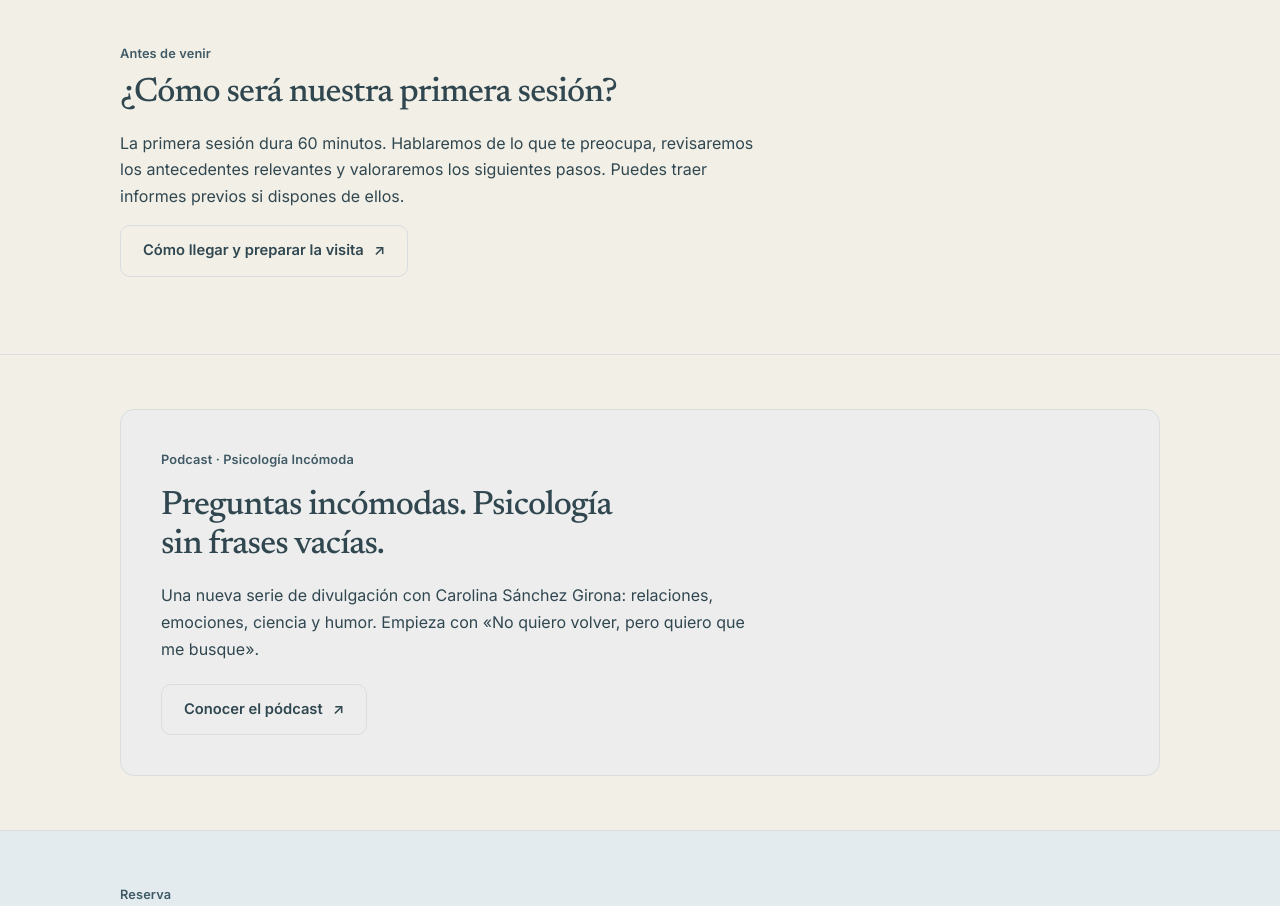
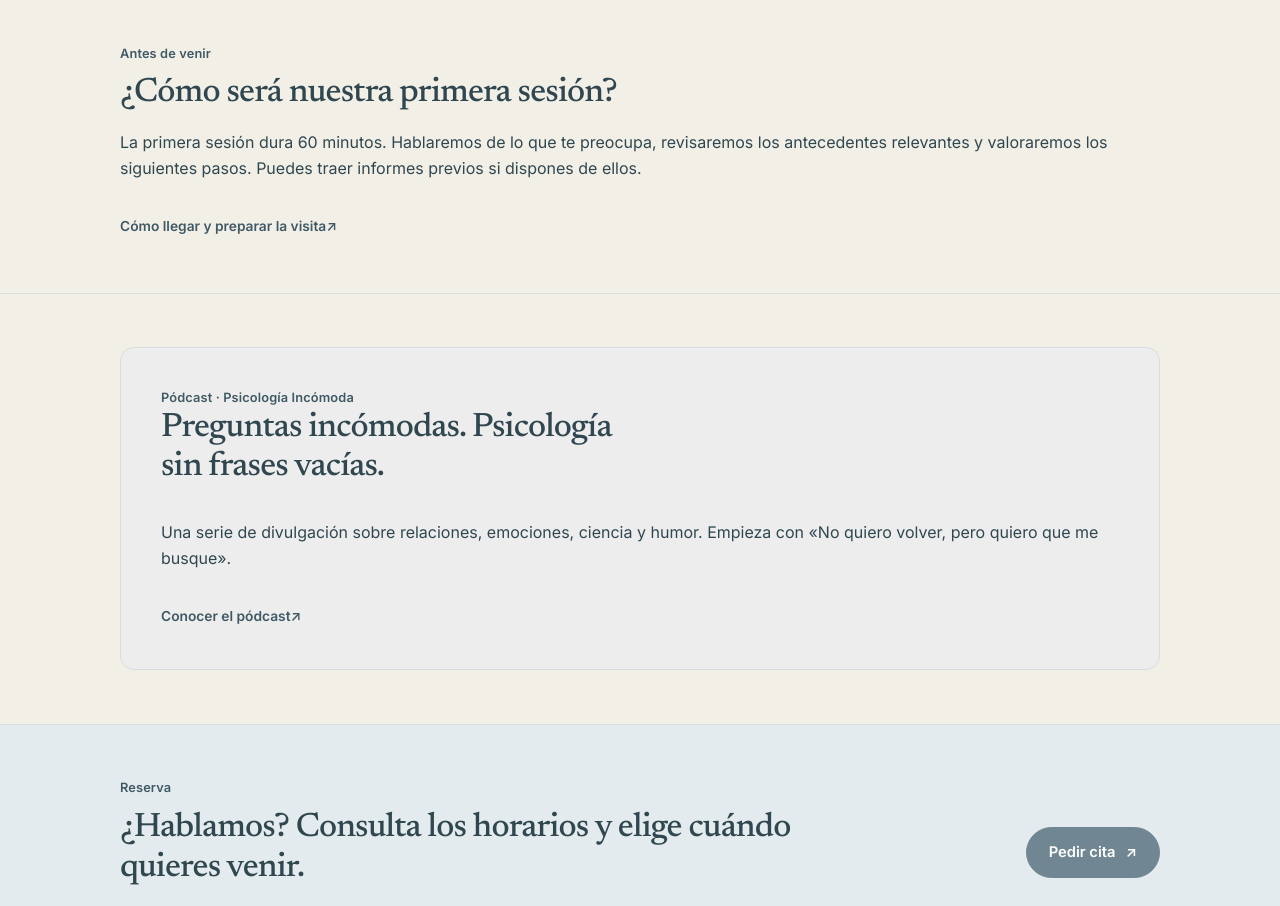
Before and after one commit to carolinasanchezgirona/Portfolio-Carolina, a Next.js app: page / in a window 1280 px wide. Shown: the part 3680-4586 px from the top of the page. Built offline with nearby package versions, Linux system fonts and the light colour scheme.

Commit message:
Recompose first-visit and podcast sections into balanced editorial rows

```diff
--- a/app/page.tsx
+++ b/app/page.tsx
@@ -243,26 +243,28 @@ export default function HomePage() {
         </div>
       </section>
 
-      <section className="editorial-section" aria-labelledby="first-visit-home-title">
-        <div className="editorial-wrap">
-          <div className="editorial-section-head">
+      <section className="editorial-section editorial-first-visit" aria-labelledby="first-visit-home-title">
+        <div className="editorial-wrap editorial-first-visit-grid">
+          <div>
             <p className="editorial-section-eyebrow">Antes de venir</p>
             <h2 id="first-visit-home-title">¿Cómo será nuestra primera sesión?</h2>
+          </div>
+          <div className="editorial-first-visit-copy">
             <p>La primera sesión dura 60 minutos. Hablaremos de lo que te preocupa, revisaremos los antecedentes relevantes y valoraremos los siguientes pasos. Puedes traer informes previos si dispones de ellos.</p>
-            <div className="editorial-actions">
-              <a className="editorial-btn editorial-btn-secondary" href="/psicologa-arenys-de-mar/">Cómo llegar y preparar la visita <Arrow /></a>
-            </div>
+            <a className="editorial-card-link" href="/psicologa-arenys-de-mar/">Cómo llegar y preparar la visita <Arrow /></a>
           </div>
         </div>
       </section>
 
-      <section className="editorial-section" aria-labelledby="podcast-home-title">
+      <section className="editorial-section editorial-podcast-section" aria-labelledby="podcast-home-title">
         <div className="editorial-wrap editorial-podcast-card">
-          <p className="editorial-section-eyebrow editorial-podcast-eyebrow">Podcast · Psicología Incómoda</p>
-          <h2 id="podcast-home-title" style={{margin:0,maxWidth:"19ch"}}>Preguntas incómodas. Psicología sin frases vacías.</h2>
-          <p style={{margin:0,maxWidth:"62ch",lineHeight:1.7}}>Una nueva serie de divulgación con Carolina Sánchez Girona: relaciones, emociones, ciencia y humor. Empieza con «No quiero volver, pero quiero que me busque».</p>
-          <div className="editorial-actions" style={{marginTop:4}}>
-            <a className="editorial-btn editorial-btn-secondary" href="/podcast/">Conocer el pódcast <Arrow /></a>
+          <div className="editorial-podcast-heading">
+            <p className="editorial-section-eyebrow editorial-podcast-eyebrow">Pódcast · Psicología Incómoda</p>
+            <h2 id="podcast-home-title">Preguntas incómodas. Psicología sin frases vacías.</h2>
+          </div>
+          <div className="editorial-podcast-copy">
+            <p>Una serie de divulgación sobre relaciones, emociones, ciencia y humor. Empieza con «No quiero volver, pero quiero que me busque».</p>
+            <a className="editorial-card-link" href="/podcast/">Conocer el pódcast <Arrow /></a>
           </div>
         </div>
       </section>
```
